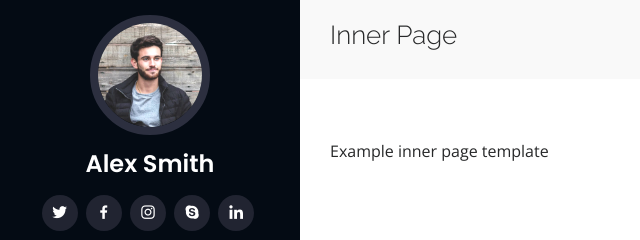
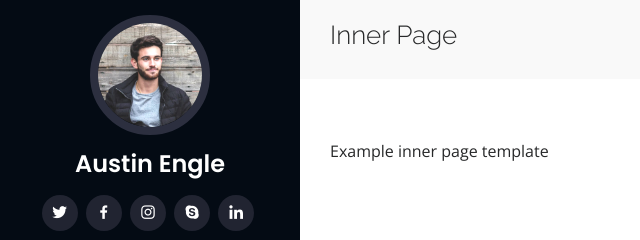
Before and after one commit to austinengle2/iPortfolio, a plain HTML site: page inner-page.html in a window 1280 px wide. Shown: the top 240 px of the page, 0-640 px from the left. Drawn offline with nearby package versions, Linux system fonts and the light colour scheme.

Commit message:
Update inner-page.html

```diff
--- a/inner-page.html
+++ b/inner-page.html
@@ -5,7 +5,7 @@
   <meta charset="utf-8">
   <meta content="width=device-width, initial-scale=1.0" name="viewport">
 
-  <title>Inner Page - iPortfolio Bootstrap Template</title>
+  <title>AdventureLyfe</title>
   <meta content="" name="description">
   <meta content="" name="keywords">
 
@@ -47,7 +47,7 @@
 
       <div class="profile">
         <img src="assets/img/profile-img.jpg" alt="" class="img-fluid rounded-circle">
-        <h1 class="text-light"><a href="index.html">Alex Smith</a></h1>
+        <h1 class="text-light"><a href="index.html">Austin Engle</a></h1>
         <div class="social-links mt-3 text-center">
           <a href="#" class="twitter"><i class="bx bxl-twitter"></i></a>
           <a href="#" class="facebook"><i class="bx bxl-facebook"></i></a>
```
